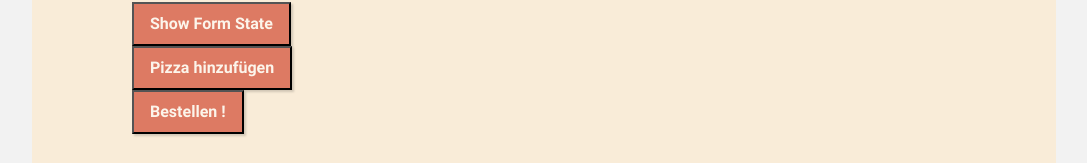
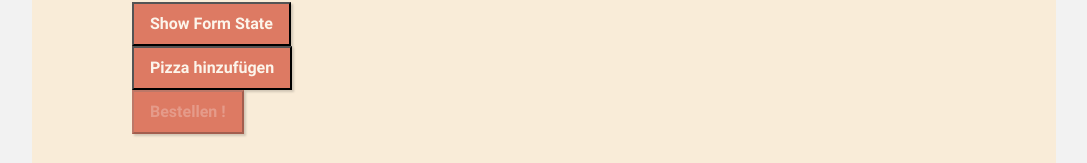
Before and after one commit to nilshartmann/form-playground, a React (Create React App) app: page / in a window 1280 px wide. Shown: the part 992-1155 px from the top of the page, without its empty margins (96-1183 px from the left). Built offline with nearby package versions, Linux system fonts and the light colour scheme.

Commit message:
fixed the tests

```diff
--- a/package.json
+++ b/package.json
@@ -31,6 +31,6 @@
     "not op_mini all"
   ],
   "devDependencies": {
-    "react-testing-library": "^5.4.0"
+    "react-testing-library": "^6.0.0"
   }
 }
--- a/src/OrderForm.tsx
+++ b/src/OrderForm.tsx
@@ -123,7 +123,7 @@ export default function OrderForm(props: OrderFormProps) {
         Show Form State
       </button>
       <MultiPizzaEditor {...multi('pizzen')} />
-      <button disabled={ false /* overallFormState.submitRequested /*&& overallFormState.hasErrors*/} onClick={overallFormState.handleSubmit} >
+      <button disabled={ overallFormState.submitRequested || overallFormState.hasErrors} onClick={overallFormState.handleSubmit} >
         Bestellen !
       </button>
     </div>
@@ -213,7 +213,6 @@ async function validatePizzaDetails(newValues: PizzaDetails,
 }
 
 function PizzaDetailsEditor(props: PizzaDetailsProps) {
-  console.log('Rerender ################################################################');
   const initalPizzaDetails: PizzaDetails = { sauce: 'Classic', gutscheincode: '', nochwas: '' };
   const [overallFormState, form] = useForm<PizzaDetails>('PizzaDetails', validatePizzaDetails, initalPizzaDetails, () => { }, {}, props.parentForm);
   const { input, multi, custom } = form;
--- a/src/form/useForm.tsx
+++ b/src/form/useForm.tsx
@@ -60,6 +60,7 @@ function buildNewStateAfterAsyncValidation<FIELDS>(
   subFormStates: SubFormStates,
   parentForm?: ParentFormAdapter
 ) {
+  console.log(`buildNewStateAfterAsyncValidation called`);
   //@ts-ignore
   const validating = { ...(currentState.validating) };
   //@ts-ignore
@@ -225,7 +226,8 @@ export function createInitialState<FORM_DATA>(fields: Fields<FORM_DATA>): State<
   }
 }
 
-function isValid<FORM_DATA>(state: State<FORM_DATA>): boolean {
+function isValid<FORM_DATA>(state: State<FORM_DATA>, caller = ''): boolean {
+  console.log(`${caller} num errors ${Object.keys(state.errors).length} num validating ${Object.keys(state.validating).length}` );
   const ret = Object.keys(state.errors).length === 0 && Object.keys(state.validating).length === 0;
   return ret;
 }
@@ -238,7 +240,7 @@ function calcValidationState<FORM_DATA>(state:State<FORM_DATA>, subFormStates: S
   });
   if (pendingPromises.length > 0 || subFormStates.validating()) {
     return ValidationState.VALIDATING;
-  } else if (isValid(state) && subFormStates.allValid()) {
+  } else if (isValid(state, 'cvc') && subFormStates.allValid()) {
     return ValidationState.VALID;
   } else {
     return ValidationState.INVALID;
@@ -302,7 +304,7 @@ export function useFormInternal<FORM_DATA>(
         }
       }
     } else {
-      console.log(`${formname} (${logPrefix}) invoking onValidChange ${isValid(stateCopy)} subFormStates: ${subFormStates}`);
+      console.log(`${formname} (${logPrefix}) invoking onValidChange ${isValid(stateCopy, formname)} subFormStates: ${subFormStates}`);
       parentForm.onValidChange(overallValidationState);
       parentForm.onChange(state.values);
     }
@@ -399,6 +401,9 @@ export function useFormInternal<FORM_DATA>(
   }
 
   function handleSubmit(e?: SyntheticEvent) {
+    console.log('-----------------------------------------------------');
+    console.log('submitting');
+    console.log('-----------------------------------------------------');
     setState((state) => {
        return {...state, submitRequested: true, submitState: SubmitState.SUBMITTING };
     });
@@ -519,7 +524,7 @@ export function useFormInternal<FORM_DATA>(
 
   }
   const overallFormState: OverallState<FORM_DATA> = {
-    hasErrors: !(isValid(state) && subFormStates.allValid()),
+    hasErrors: !(isValid(state, formname) && subFormStates.allValid()),
     values: state.values,
     errors: state.errors,
     setValue: setValue,
```
Also changed, not shown: 2 other files (tests, documents, lock files or other folders).
